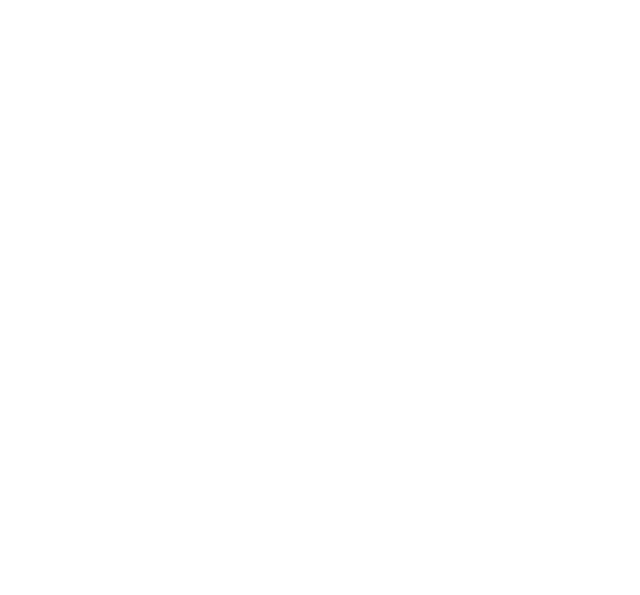
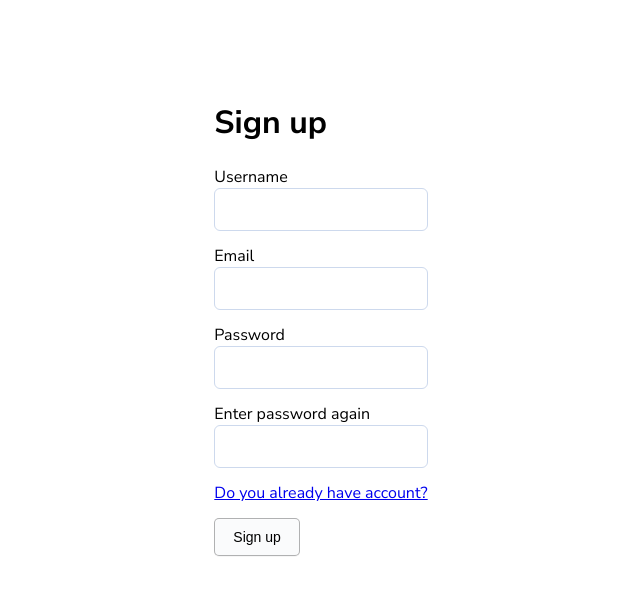
Before and after one commit to AndreyBuvria/login-django-system, a Django app: page /signup in a window 1280 px wide. Before the commit the part shown is empty. Shown: the top 595 px of the page, without its empty margins (319-959 px from the left). Run offline with Django 4.2, Linux system fonts and the light colour scheme.

Commit message:
signup page

```diff
--- a/templates/signup.html
+++ b/templates/signup.html
@@ -2,4 +2,34 @@
 
 {% block content %}
 
+<div class="login">
+    <h1 class="title">Sign up</h1>
+    <form action="">
+        <div class="form">
+            <div class="form-group">
+                <span class="form-label">Username</span>
+                <input type="text" class="form-control" name="username">
+            </div>
+
+            <div class="form-group">
+                <span class="form-label">Email</span>
+                <input type="email" class="form-control" name="email">
+            </div>
+
+            <div class="form-group">
+                <span class="form-label">Password</span>
+                <input type="password" class="form-control" name="password">
+            </div>
+
+            <div class="form-group">
+                <span class="form-label">Enter password again</span>
+                <input type="password" class="form-control" name="password-approval">
+            </div>
+
+            <a href="/login" class="form-link">Do you already have account?</a>
+            <button type="submit" class="form-btn">Sign up</button>
+        </div>
+    </form>
+</div>
+
 {% endblock content %}
```
